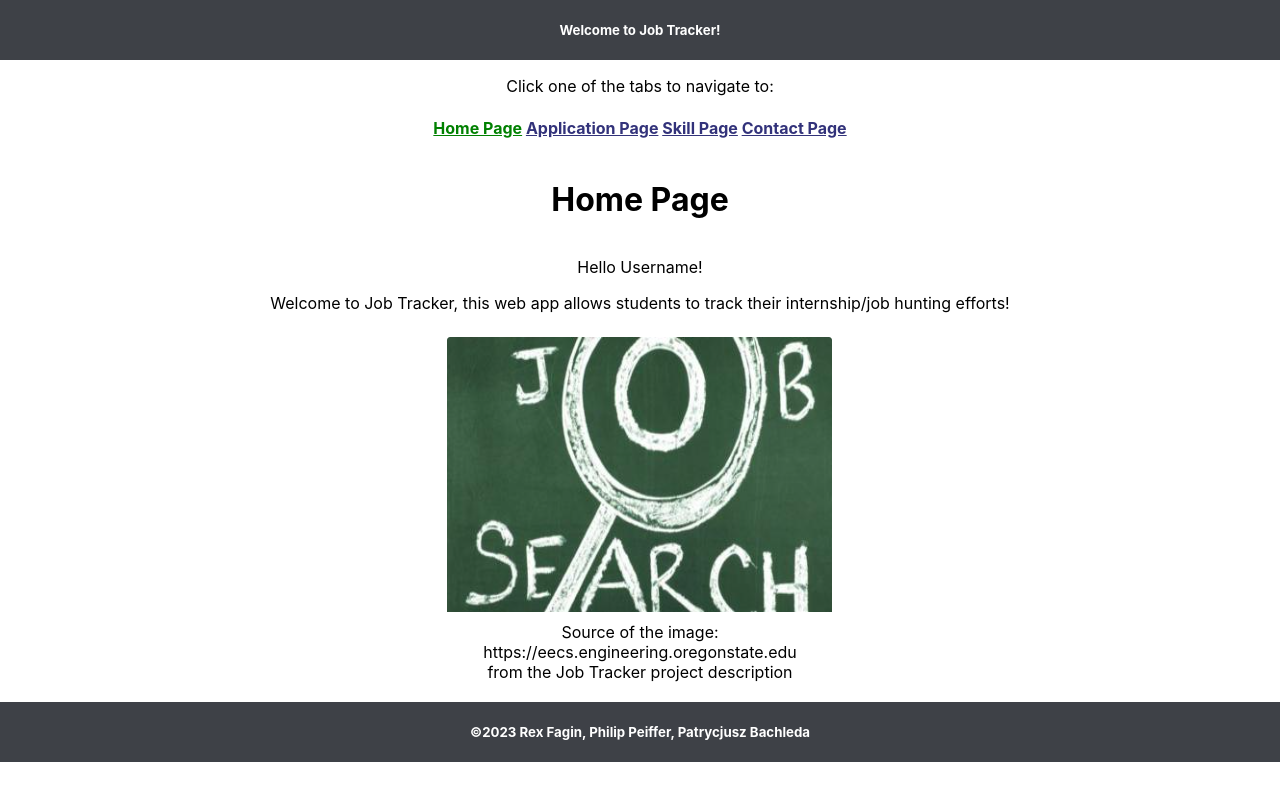
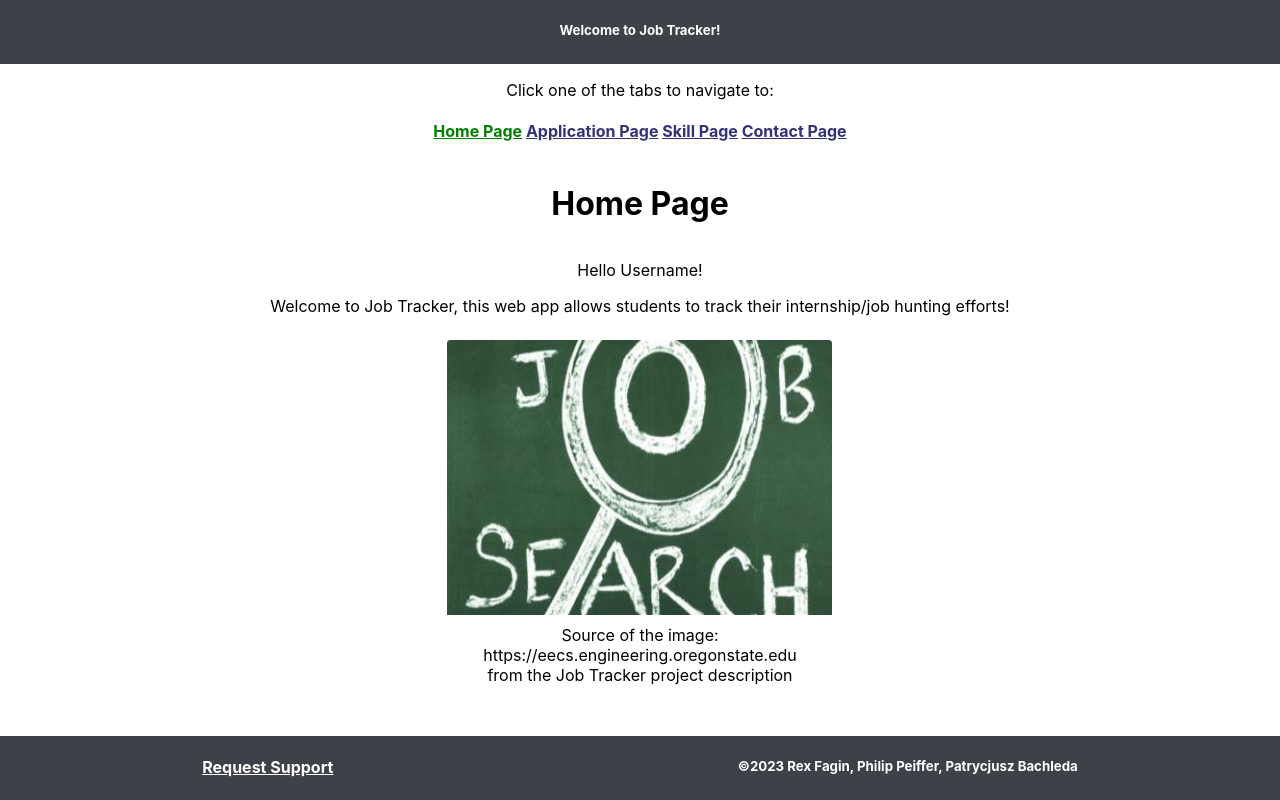
Before and after one commit to faginr/Job-Tracker, a React (Create React App) app in the folder react-frontend/: page / in a window 1280 px wide. Built offline with nearby package versions, Linux system fonts and the light colour scheme.

Commit message:
Support Link and CSS
Added link to support request form, minor css changes

```diff
--- a/react-frontend/src/App.css
+++ b/react-frontend/src/App.css
@@ -11,12 +11,25 @@
 }
 
 .App-footer, .App-header {
+  height: 4rem;
   background-color: #3e4147;
   display: flex;
   flex-direction: column;
   align-items: center;
-  justify-content: center;
+  justify-content: space-between;
   color: white;
+  flex-flow: column wrap;
+}
+
+.App-footer a{
+  color: white;
+}
+
+.App-footer {
+  position: fixed;
+  left: 0;
+  right: 0;
+  bottom: 0;
 }
 
 .App-link {
--- a/react-frontend/src/App.js
+++ b/react-frontend/src/App.js
@@ -50,6 +50,7 @@ function App() {
       </main>
 
       <footer className="App-footer">
+        <h4><a href="https://forms.gle/3W7bCuVhibz82q6W6">Request Support</a></h4>
         <h5>©2023 Rex Fagin, Philip Peiffer, Patrycjusz Bachleda</h5>
       </footer>
     </div>
```
